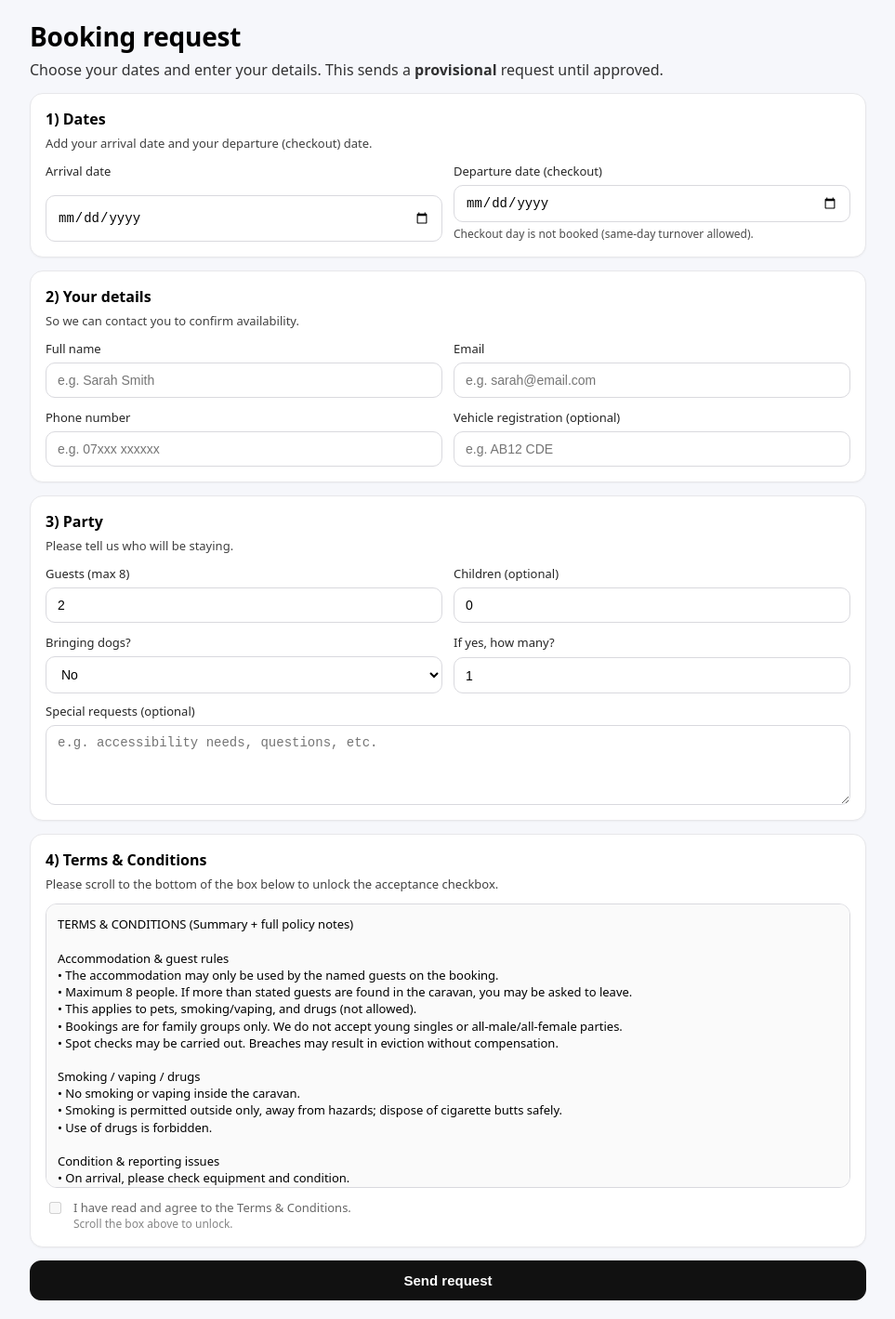
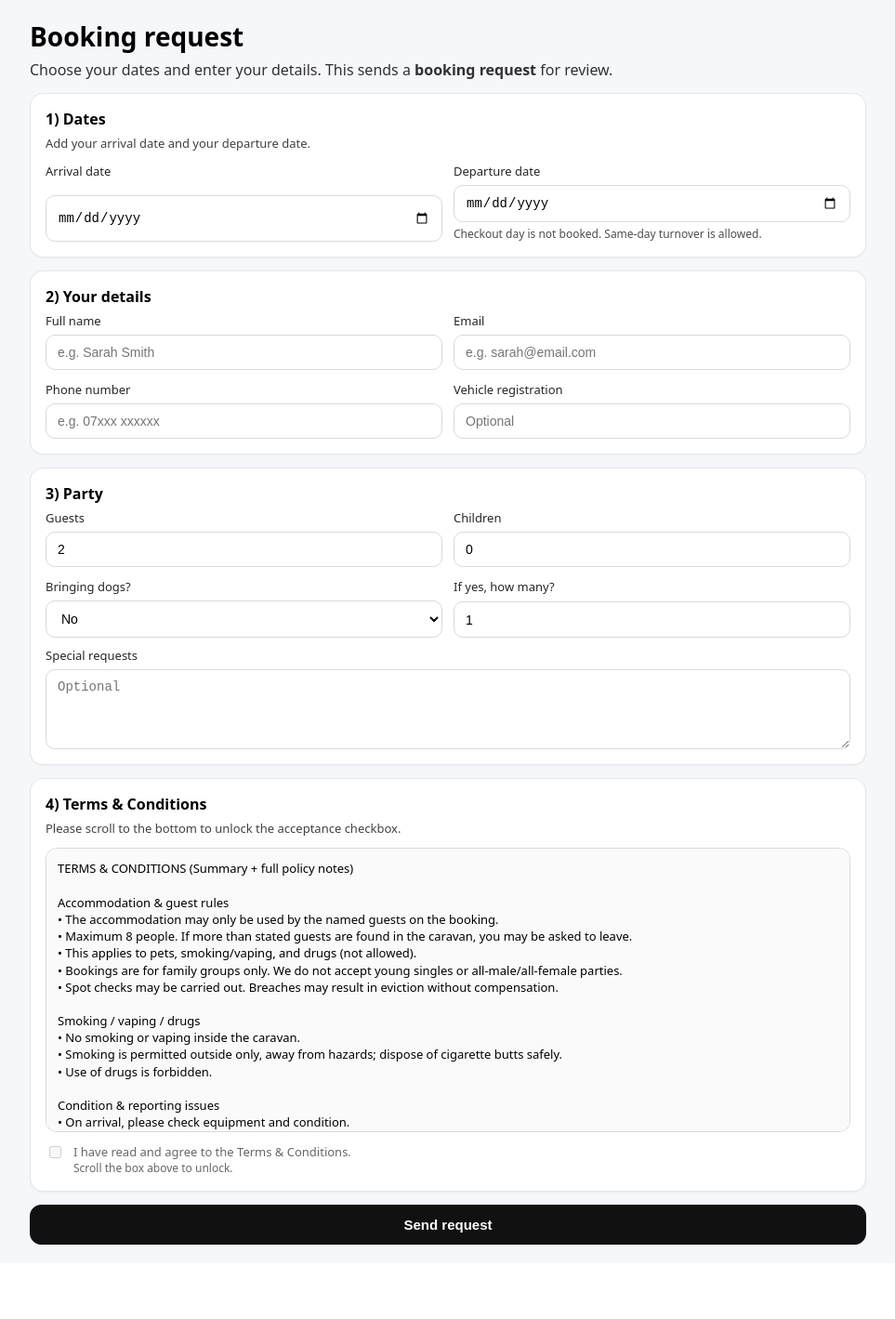
Before and after one commit to Liamdlking/Kingscaravan, a Next.js app: page /book in a window 1280 px wide. Shown: the whole page at 93% size, without its empty margins (158-1121 px from the left). After the commit the page ends 1359 px from the top, so only its background shows below. Built offline with nearby package versions, Linux system fonts and the light colour scheme.

Commit message:
Update page.tsx

```diff
--- a/app/book/page.tsx
+++ b/app/book/page.tsx
@@ -11,7 +11,6 @@ export default function BookPage() {
   const [sending, setSending] = useState(false);
   const [msg, setMsg] = useState<string>("");
 
-  // Prefill from query string
   const [startPrefill, setStartPrefill] = useState("");
   const [endPrefill, setEndPrefill] = useState("");
   const [pricePrefill, setPricePrefill] = useState<string>("");
@@ -29,13 +28,14 @@ export default function BookPage() {
       const p = Number(price);
       if (Number.isFinite(p)) {
         setPricePrefill(
-          method === "nightly" ? `Estimated total: £${p} (nightly rates)` : `Estimated total: £${p}`
+          method === "nightly"
+            ? `Estimated total: £${p} (nightly rates)`
+            : `Estimated total: £${p}`
         );
       }
     }
   }, []);
 
-  // Terms gating
   const [termsUnlocked, setTermsUnlocked] = useState(false);
   const [termsAccepted, setTermsAccepted] = useState(false);
   const termsBoxRef = useRef<HTMLDivElement | null>(null);
@@ -61,55 +61,42 @@ Condition & reporting issues
 • Photos may be requested where helpful.
 
 Safety
-• Smoke alarms/fire extinguishers must not be tampered with (including removing batteries).
-• No naked flames (candles/BBQs) inside the caravan.
-• Do not use the fire to dry items over stools (fire hazard).
+• Smoke alarms/fire extinguishers must not be tampered with.
+• No naked flames inside the caravan.
+• Do not use the fire to dry items over stools.
 
 Utilities & fair use
 • Gas/electric included on a fair-use basis.
-• Excessive use (e.g. heating left on constantly without consent) may be charged.
-• When leaving the caravan, ensure heating/equipment is turned off and plugs switched off
-  (except fridge/freezer and WiFi).
+• Excessive use may be charged.
+• When leaving, ensure heating/equipment is turned off except fridge/freezer and WiFi.
 
 Security
 • You are responsible for security; doors/windows must be locked when not in the caravan.
 
 Bedding / towels
 • Bedding is supplied. Towels/soaps are not.
-• If you require a cot bed, request at booking so it can be available.
 
 CCTV
 • CCTV is installed outside the caravan for security.
-• It records on motion and may be reviewed if needed (e.g. behavioural concerns).
 
 Parking
 • A permit is provided. Max 2 cars per booking.
-• Park at your own risk (loss/damage/theft not accepted as liability).
-• Permit MUST be left in the caravan after your stay — failure may result in a deduction/charge.
+• Permit MUST be left in the caravan after your stay.
 • Do not drive or park on the grass.
 
 Behaviour
-• If you/your party behave in a way prejudicial to others’ wellbeing, you may be required to vacate.
-• Please avoid nuisance (verbal/excessive music). Alcohol permitted, but guests must remain civil.
+• Please avoid nuisance, excessive noise or unacceptable behaviour.
 
 Caravan site / facilities / passes
-• You are bound by the park’s site rules (available via their website/reception).
-• The owner is not responsible for onsite services/facilities that may change at short notice.
-• You are renting accommodation only; entertainment passes are not included/provided.
-
-Noise notice
-• The caravan is in a busy area with amusements/bars/rides nearby; loud music may be heard.
-
-Cleaning products
-• Cleaning products are provided for hygiene—please use when needed and keep in the caravan.
+• You are bound by the park’s site rules.
+• Entertainment passes are not included/provided.
 
 Cancellation
-• If you cancel before the final balance due date (8 weeks prior), you lose the £60 deposit.
+• If you cancel before the final balance due date, you lose the £60 deposit.
 • Cancellation fees:
   42–28 days: 50%
   27–14 days: 75%
   13–0 days: 100%
-• Refunds may be considered at owner discretion and subject to replacement booking.
 
 Liability & insurance
 • The owner does not accept liability for injury, loss or damage.
@@ -122,20 +109,21 @@ By submitting this request, you confirm you have read and agree to these Terms &
   function onTermsScroll() {
     const el = termsBoxRef.current;
     if (!el) return;
-
-    // unlock when user reaches bottom
-    const nearBottom = el.scrollTop + el.clientHeight >= el.scrollHeight - 6;
-    if (nearBottom) setTermsUnlocked(true);
+    if (el.scrollTop + el.clientHeight >= el.scrollHeight - 6) {
+      setTermsUnlocked(true);
+    }
   }
 
   async function submit(e: React.FormEvent<HTMLFormElement>) {
     e.preventDefault();
+    const form = e.currentTarget;
     setMsg("");
 
     if (!termsUnlocked) {
       setMsg("Please scroll to the bottom of the Terms & Conditions to enable acceptance.");
       return;
     }
+
     if (!termsAccepted) {
       setMsg("Please tick the box to accept the Terms & Conditions.");
       return;
@@ -143,13 +131,13 @@ By submitting this request, you confirm you have read and agree to these Terms &
 
     setSending(true);
 
-    const f = new FormData(e.currentTarget);
-
+    const f = new FormData(form);
     const dogsYes = String(f.get("dogs") || "no") === "yes";
     const dogsCount = dogsYes ? Number(f.get("dogs_count") || 1) || 1 : 0;
 
     const payload = {
-      status: "provisional",
+      status: "requested",
+
       start_date: String(f.get("start_date") || ""),
       end_date: String(f.get("end_date") || ""),
 
@@ -176,11 +164,17 @@ By submitting this request, you confirm you have read and agree to these Terms &
       if (!res.ok) throw new Error(json?.error || "Could not submit request");
 
       setMsg("✅ Request sent! We’ll review and confirm availability.");
-      (e.target as HTMLFormElement).reset();
+      form.reset();
 
-      // keep dates/price if you want, otherwise reset
-      if (startPrefill) (e.currentTarget.elements.namedItem("start_date") as HTMLInputElement).value = startPrefill;
-      if (endPrefill) (e.currentTarget.elements.namedItem("end_date") as HTMLInputElement).value = endPrefill;
+      if (startPrefill) {
+        const startInput = form.elements.namedItem("start_date") as HTMLInputElement | null;
+        if (startInput) startInput.value = startPrefill;
+      }
+
+      if (endPrefill) {
+        const endInput = form.elements.namedItem("end_date") as HTMLInputElement | null;
+        if (endInput) endInput.value = endPrefill;
+      }
 
       setTermsUnlocked(false);
       setTermsAccepted(false);
@@ -198,7 +192,7 @@ By submitting this request, you confirm you have read and agree to these Terms &
         <header style={{ marginBottom: 14 }}>
           <h1 style={styles.h1}>Booking request</h1>
           <p style={styles.sub}>
-            Choose your dates and enter your details. This sends a <b>provisional</b> request until approved.
+            Choose your dates and enter your details. This sends a <b>booking request</b> for review.
           </p>
           {pricePrefill && <div style={styles.priceBanner}>{pricePrefill}</div>}
         </header>
@@ -206,37 +200,24 @@ By submitting this request, you confirm you have read and agree to these Terms &
         <form onSubmit={submit} style={{ display: "grid", gap: 14 }}>
           <section style={styles.card}>
             <h2 style={styles.h2}>1) Dates</h2>
-            <p style={styles.helpText}>Add your arrival date and your departure (checkout) date.</p>
+            <p style={styles.helpText}>Add your arrival date and your departure date.</p>
 
             <div style={styles.grid2}>
               <label style={styles.field}>
                 <span style={styles.label}>Arrival date</span>
-                <input
-                  name="start_date"
-                  type="date"
-                  required
-                  defaultValue={startPrefill || undefined}
-                  style={styles.input}
-                />
+                <input name="start_date" type="date" required defaultValue={startPrefill || undefined} style={styles.input} />
               </label>
 
               <label style={styles.field}>
-                <span style={styles.label}>Departure date (checkout)</span>
-                <input
-                  name="end_date"
-                  type="date"
-                  required
-                  defaultValue={endPrefill || undefined}
-                  style={styles.input}
-                />
-                <small style={styles.small}>Checkout day is not booked (same-day turnover allowed).</small>
+                <span style={styles.label}>Departure date</span>
+                <input name="end_date" type="date" required defaultValue={endPrefill || undefined} style={styles.input} />
+                <small style={styles.small}>Checkout day is not booked. Same-day turnover is allowed.</small>
               </label>
             </div>
           </section>
 
           <section style={styles.card}>
             <h2 style={styles.h2}>2) Your details</h2>
-            <p style={styles.helpText}>So we can contact you to confirm availability.</p>
 
             <div style={styles.grid2}>
               <label style={styles.field}>
@@ -255,24 +236,23 @@ By submitting this request, you confirm you have read and agree to these Terms &
               </label>
 
               <label style={styles.field}>
-                <span style={styles.label}>Vehicle registration (optional)</span>
-                <input name="vehicle_reg" placeholder="e.g. AB12 CDE" style={styles.input} />
+                <span style={styles.label}>Vehicle registration</span>
+                <input name="vehicle_reg" placeholder="Optional" style={styles.input} />
               </label>
             </div>
           </section>
 
           <section style={styles.card}>
             <h2 style={styles.h2}>3) Party</h2>
-            <p style={styles.helpText}>Please tell us who will be staying.</p>
 
             <div style={styles.grid2}>
               <label style={styles.field}>
-                <span style={styles.label}>Guests (max 8)</span>
+                <span style={styles.label}>Guests</span>
                 <input name="guests_count" type="number" min={1} max={8} defaultValue={2} required style={styles.input} />
               </label>
 
               <label style={styles.field}>
-                <span style={styles.label}>Children (optional)</span>
+                <span style={styles.label}>Children</span>
                 <input name="children_count" type="number" min={0} max={8} defaultValue={0} style={styles.input} />
               </label>
 
@@ -291,30 +271,16 @@ By submitting this request, you confirm you have read and agree to these Terms &
             </div>
 
             <label style={{ ...styles.field, marginTop: 10 }}>
-              <span style={styles.label}>Special requests (optional)</span>
-              <textarea
-                name="special_requests"
-                rows={4}
-                placeholder="e.g. accessibility needs, questions, etc."
-                style={{ ...styles.input, resize: "vertical" }}
-              />
+              <span style={styles.label}>Special requests</span>
+              <textarea name="special_requests" rows={4} placeholder="Optional" style={{ ...styles.input, resize: "vertical" }} />
             </label>
           </section>
 
           <section style={styles.card}>
             <h2 style={styles.h2}>4) Terms & Conditions</h2>
-            <p style={styles.helpText}>
-              Please scroll to the bottom of the box below to unlock the acceptance checkbox.
-            </p>
+            <p style={styles.helpText}>Please scroll to the bottom to unlock the acceptance checkbox.</p>
 
-            {/* ✅ This is the important fix: always visible, fixed height, scrollable */}
-            <div
-              ref={termsBoxRef}
-              onScroll={onTermsScroll}
-              style={styles.termsBox}
-              role="region"
-              aria-label="Terms and conditions"
-            >
+            <div ref={termsBoxRef} onScroll={onTermsScroll} style={styles.termsBox}>
               {termsText}
             </div>
 
@@ -328,7 +294,7 @@ By submitting this request, you confirm you have read and agree to these Terms &
               />
               <div style={{ fontSize: 13, opacity: termsUnlocked ? 0.9 : 0.6 }}>
                 I have read and agree to the Terms & Conditions.
-                {!termsUnlocked && <div style={{ fontSize: 12, opacity: 0.8 }}>Scroll the box above to unlock.</div>}
+                {!termsUnlocked && <div style={{ fontSize: 12 }}>Scroll the box above to unlock.</div>}
               </div>
             </div>
           </section>
@@ -349,8 +315,7 @@ const styles: Record<string, React.CSSProperties> = {
     minHeight: "100vh",
     background: "#f6f7fb",
     padding: 20,
-    fontFamily:
-      "ui-sans-serif, system-ui, -apple-system, Segoe UI, Roboto, Helvetica, Arial, Apple Color Emoji, Segoe UI Emoji",
+    fontFamily: "ui-sans-serif, system-ui, -apple-system, Segoe UI, Roboto, Helvetica, Arial",
   },
   container: {
     maxWidth: 900,
@@ -359,7 +324,6 @@ const styles: Record<string, React.CSSProperties> = {
   h1: {
     margin: "0 0 6px",
     fontSize: 28,
-    letterSpacing: -0.2,
   },
   sub: {
     margin: 0,
@@ -416,21 +380,18 @@ const styles: Record<string, React.CSSProperties> = {
     opacity: 0.7,
     marginTop: -2,
   },
-
-  // ✅ KEY FIX: fixed height + scrollable + visible
   termsBox: {
     border: "1px solid #d9d9de",
     borderRadius: 12,
     padding: 12,
-    height: 280,          // fixed height ensures scroll exists
-    overflowY: "auto",    // scroll
+    height: 280,
+    overflowY: "auto",
     background: "#fafafa",
     whiteSpace: "pre-wrap",
     fontSize: 13,
     lineHeight: 1.4,
     WebkitOverflowScrolling: "touch",
   },
-
   termsRow: {
     display: "flex",
     gap: 10,
```
